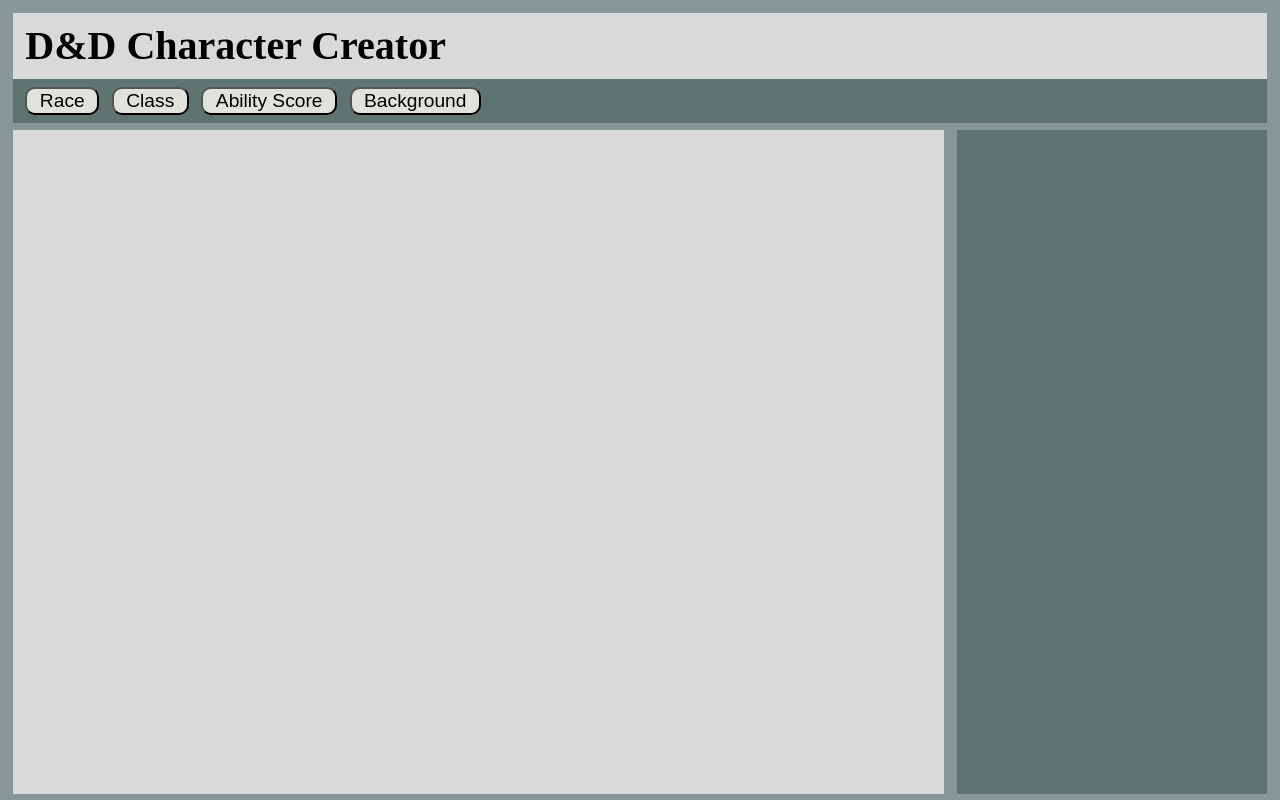
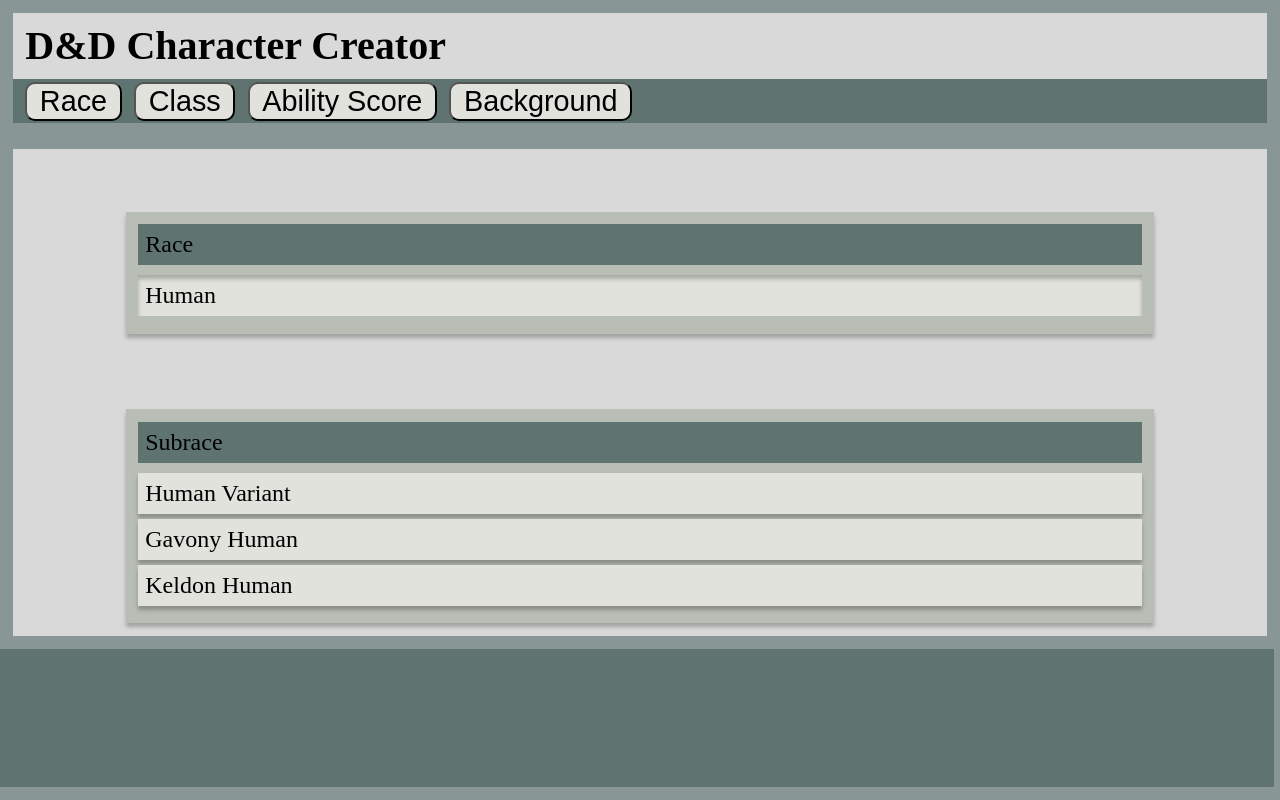
Before and after one commit to Matex301/WdPAI, a PHP site: page /public/views/main.html in a window 1280 px wide. Run offline with PHP 8.4, Linux system fonts and the light colour scheme.

Commit message:
File name correction and added custom selector for main page

```diff
--- a/public/css/main.css
+++ b/public/css/main.css
@@ -17,7 +17,6 @@ body {
     width: 98%;
     height: 15%;
     background-color: #D9D9D9;
-    position: relative;
 }
 
 .title {
@@ -34,17 +33,18 @@ body {
     height: 40%;
     width: 100%;
     background-color: #5F7470;
-    position: absolute;
-    bottom: 0;
 
     display: flex;
     flex-direction: row;
     align-items: center;
+
+    overflow-x: auto;
+    white-space: nowrap;
 }
 
 .nav-tab > button {
     background: #E0E2DB;
-    font-size: 1.5vw;
+    font-size: 180%;
     border-radius: 10px;
     padding-left: 1%;
     padding-right: 1%;
@@ -69,6 +69,10 @@ body {
     margin-bottom: 1%;
 
     background-color: #D9D9D9;
+
+    display: flex;
+    flex-direction: column;
+    align-items: center;
 }
 
 .body-information {
@@ -80,3 +84,64 @@ body {
 
     background-color: #5F7470;
 }
+
+.selector {
+    width: 80%;
+    background-color: #B8BDB5;
+    box-shadow: 0px 4px 4px 0px rgba(0, 0, 0, 0.25);
+    padding: 1%;
+    margin: 1%;
+    margin-top: 5%;
+
+    font-size: 1.5em;
+}
+
+.selector-header {
+    background-color: #5F7470;
+    padding: 0.7%;
+    margin-bottom: 1%;
+}
+
+.selector-body {
+    width: 100%;
+}
+
+.selector-object {
+    background: #E0E2DB;
+    padding: 0.7%;
+    margin-bottom: 5px;
+    box-shadow: 0px 4px 4px 0px rgba(0, 0, 0, 0.25);
+
+    -webkit-user-select: none; /* Safari */
+    -ms-user-select: none; /* IE 10 and IE 11 */
+    user-select: none; /* Standard syntax */
+}
+
+.selector-object.hidden {
+    display: none;
+}
+
+.selector-object.selected {
+    display: block;
+    box-shadow: 0px 4px 4px 0px rgba(0, 0, 0, 0.25) inset;
+}
+
+@media only screen and (max-device-width: 810px) {
+    .body {
+        flex-direction: column;
+        align-items: center;
+    }
+
+    .body-selector {
+        margin: 1%;
+        width: 98%;
+    }
+
+    .body-information {
+        width: 100%;
+    }
+
+    ::-webkit-scrollbar {
+        -webkit-appearance: none;
+    }
+}
--- /dev/null
+++ b/public/js/selector.js
@@ -0,0 +1,28 @@
+
+function selectorOnDoubleClick(element){
+    //let element = document.getElementById('test');
+
+    let body = element.parentElement;
+
+    let selectors = body.getElementsByClassName('selector-object');
+
+    if(element.classList.contains('selected')){
+        element.classList.remove('selected');
+
+        for(let i = 0; i < selectors.length; i++){
+            let selector = selectors.item(i);
+            selector.classList.remove('hidden');
+        }
+
+        return;
+    } else {
+        for(let i = 0; i < selectors.length; i++){
+            let selector = selectors.item(i);
+            selector.classList.add('hidden');
+        }
+
+        element.classList.remove('hidden');
+        element.classList.add('selected');
+    }
+
+}
--- a/public/views/main.html
+++ b/public/views/main.html
@@ -24,12 +24,34 @@
         <div class="body">
             <div class="body-selector">
 
+                <div class="selector">
+                    <div class="selector-header">
+                        Race
+                    </div>
+                    <div class="selector-body">
+                        <div class="selector-object selected" ondblclick="selectorOnDoubleClick(this)"> Human </div>
+                        <div class="selector-object hidden" ondblclick="selectorOnDoubleClick(this)"> Elf </div>
+                    </div>
+                </div>
+
+                <div class="selector">
+                    <div class="selector-header">
+                        Subrace
+                    </div>
+                    <div class="selector-body">
+                        <div class="selector-object" ondblclick="selectorOnDoubleClick(this)"> Human Variant </div>
+                        <div class="selector-object" ondblclick="selectorOnDoubleClick(this)"> Gavony Human </div>
+                        <div class="selector-object" ondblclick="selectorOnDoubleClick(this)"> Keldon Human </div>
+                    </div>
+                </div>
+
             </div>
             <div class="body-information">
 
             </div>
         </div>
     </div>
-    <script src="../js/tab-main.js"></script>
+    <script src="../js/tab.js"></script>
+    <script src="../js/selector.js"></script>
 </body>
 </html>
--- a/public/views/index.html
+++ b/public/views/start.html
@@ -4,7 +4,7 @@
     <meta charset="UTF-8">
     <meta http-equiv="X-UA-Compatible" content="IE=edge">
     <meta name="viewport" content="width=device-width, initial-scale=1.0">
-    <link href="../css/pure.css" rel="stylesheet">
+    <link href="../css/start.css" rel="stylesheet">
     <title>D&D Character Creator</title>
     <link rel="icon" type="image/x-icon" href="../img/favicon.ico">
 </head>
@@ -39,6 +39,6 @@
             </div>
         </div>
     </div>
-    <script src="../js/tab-main.js"></script>
+    <script src="../js/tab.js"></script>
 </body>
 </html>
```
Also changed, not shown: public/css/start.css (renamed from public/css/index.css), public/js/tab.js (renamed from public/js/tab-main.js), 1 other file.
